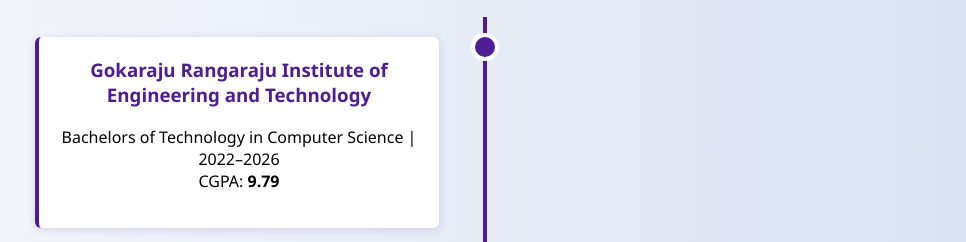
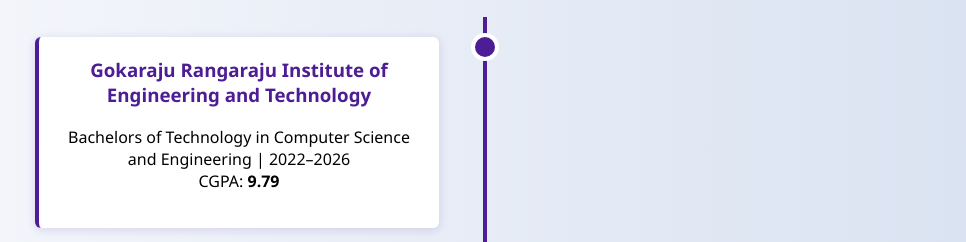
Before and after one commit to bheemreddypoojitha/Portfolio-Poojitha, a plain HTML site: page index.html in a window 1280 px wide. Shown: the part 1126-1368 px from the top of the page, without its empty margins (155-1121 px from the left). Drawn offline with Linux system fonts and the light colour scheme.

Commit message:
initial commit

```diff
--- a/index.html
+++ b/index.html
@@ -54,7 +54,7 @@
       <div class="timeline-dot"></div>
       <div class="timeline-box left">
         <h3>Gokaraju Rangaraju Institute of Engineering and Technology</h3>
-        <p>Bachelors of Technology in Computer Science | 2022–2026<br>CGPA: <strong>9.79</strong></p>
+        <p>Bachelors of Technology in Computer Science and Engineering | 2022–2026<br>CGPA: <strong>9.79</strong></p>
       </div>
     </div>
 
```
